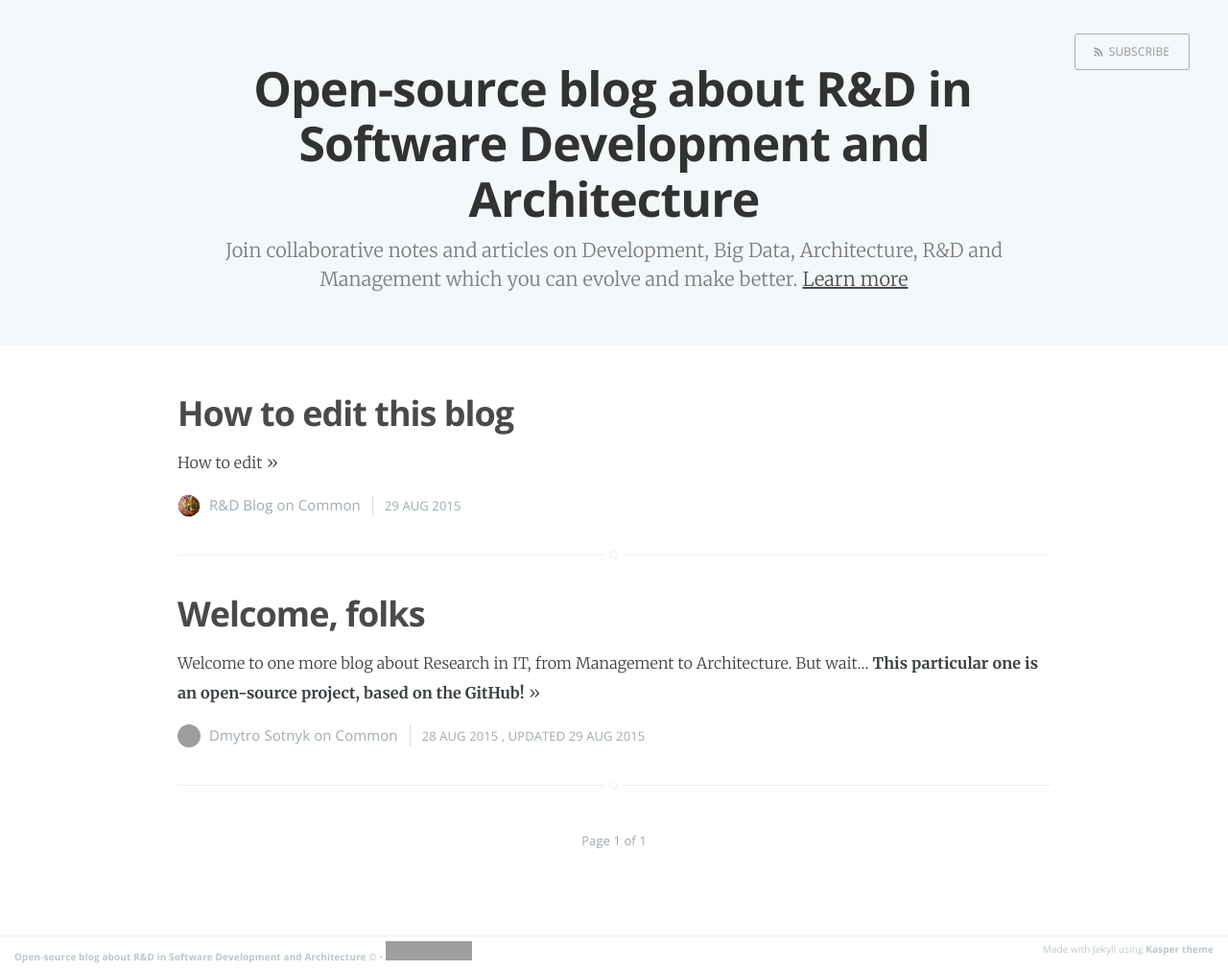
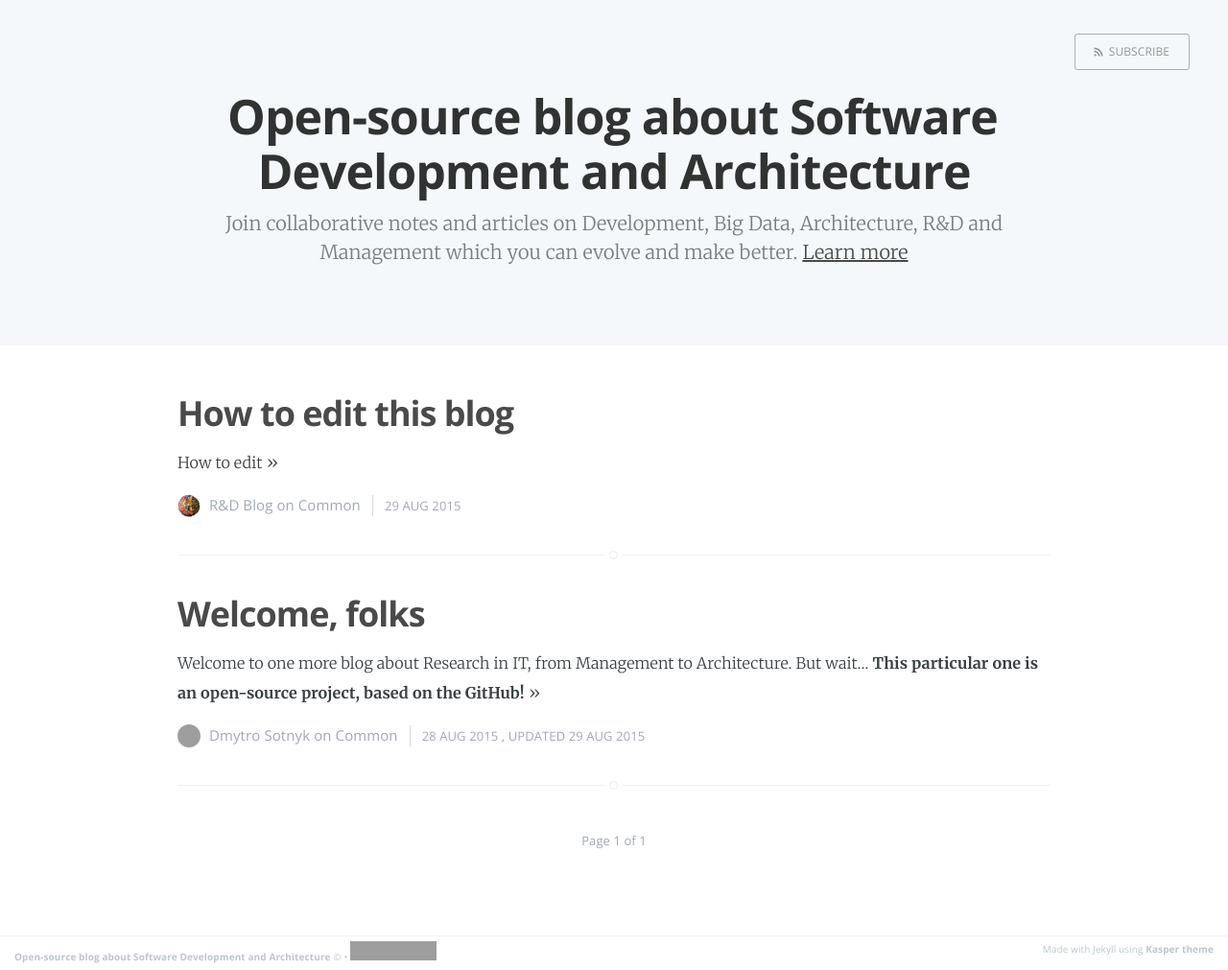
Before and after one commit to rndblog/rndblog.github.io, a Jekyll site: the page built from index.html, in a window 1280 px wide. Shown: the whole page at 96% size. Built offline with Jekyll 4.4.1, drawn with Linux system fonts in a browser that asks for light colours; Markdown is read by kramdown in place of the engine named in the settings; the list of posts is cut into pages by our own code; grey boxes are pictures that could not be loaded.

Commit message:
Init settings

```diff
--- a/_config.yml
+++ b/_config.yml
@@ -1,4 +1,4 @@
-name: Open-source blog about R&D in Software Development and Architecture
+name: Open-source blog about Software Development and Architecture
 description: Join collaborative notes and articles on Development, Big Data, Architecture, R&D and Management which you can evolve and make better
 meta_description: "Open-source notes and articles on High Load, Big Data, Java, Architecture and Management"
 
```
